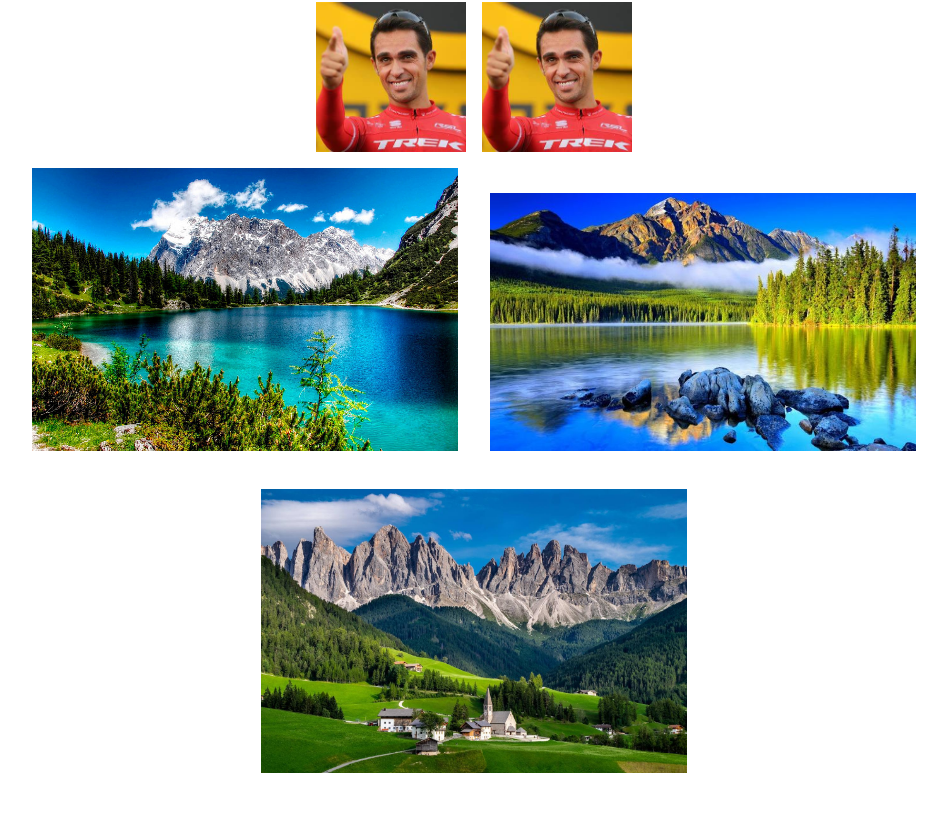
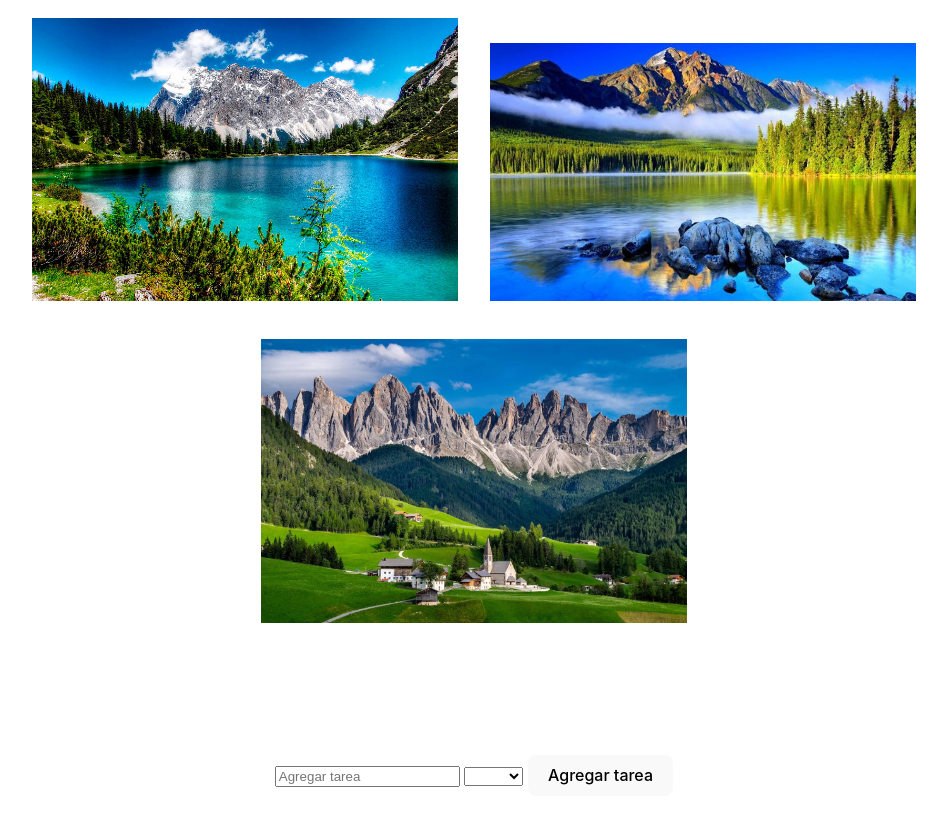
Before and after one commit to Casoplones/interfaz-web, a Svelte app: page / in a window 1280 px wide. Shown: the part 486-1312 px from the top of the page, without its empty margins (166-1113 px from the left). Built offline with nearby package versions, Linux system fonts and the light colour scheme.

Commit message:
Nuevo componente de añadir tareas

```diff
--- a/src/App.svelte
+++ b/src/App.svelte
@@ -2,14 +2,14 @@
   import Header from "./lib/Header.svelte";
   import Alberto from "./lib/Alberto.svelte";
   import ToogleDarkMode from "./lib/ToogleDarkMode.svelte";
-  import ModalWindow from "./lib/ModalWindow.svelte";
   import GaleriaModal from "./lib/GaleriaModal.svelte";
+  import ListaDeTareas from "./lib/ListaDeTareas.svelte";
 
 </script>
 
 <main>
 <Alberto />
 <ToogleDarkMode />
-<ModalWindow />
 <GaleriaModal />
+<ListaDeTareas />
 </main>
--- /dev/null
+++ b/src/lib/ListaDeTareas.svelte
@@ -0,0 +1,66 @@
+<script>
+  let tareas = [];
+  let tarea = '';
+  let prioridad = 1;
+
+  function agregarTarea() {
+      if (tarea.trim() !== '') {
+          tareas = [...tareas, { tarea, prioridad }];
+          tarea = '';
+          prioridad = 1;
+      }
+  }
+
+  $: tareas = tareas.sort((a, b) => a.prioridad - b.prioridad);
+
+  function eliminarTarea(index) {
+      tareas = tareas.filter((tarea, i) => i !== index);
+  }
+</script>
+
+<div>
+  <h1>Lista de tareas con propiedad</h1>
+  <input type="text" bind:value={tarea} placeholder="Agregar tarea" />
+  <select bind:value={prioridad}>
+      <option value="1">Alta</option>
+      <option value="2">Media</option>
+      <option value="3">Baja</option>
+  </select>
+  <button on:click={agregarTarea}>Agregar tarea</button>
+  <ul>
+      {#each tareas as { tarea, prioridad }, index}
+        <li class={prioridad === '1' ? 'alta' : prioridad === '2' ? 'media' : 'baja'}>
+          Tarea: {tarea}, Prioridad: {prioridad}
+          <button on:click={() => eliminarTarea(index)}>Eliminar</button>
+        </li>
+      {/each}
+  </ul>
+</div>
+
+<style>
+  h1 {
+    color: white;
+    font-size: 45px;
+  }
+  ul {
+    list-style: none;
+    padding: 0;
+  }
+  li {
+    padding: 10px;
+    margin: 5px;
+    border: 1px solid #ccc;
+    background-color: #f9f9f9;
+    color: black;
+  }
+  .alta {
+    color: red;
+    font-weight: bold;
+  }
+  .media {
+    color: orange;
+  }
+  .baja {
+    color: green;
+  }
+</style>
```
